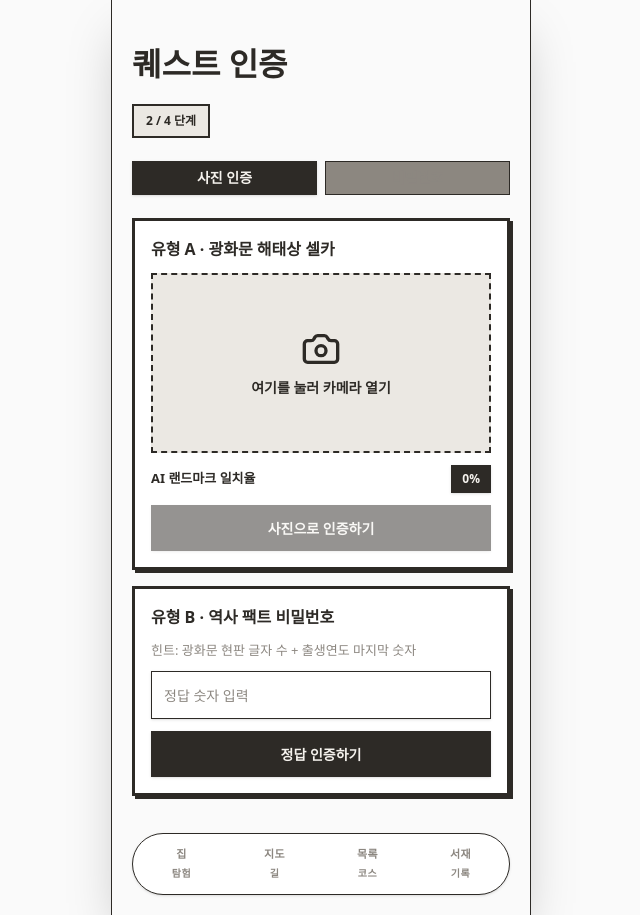
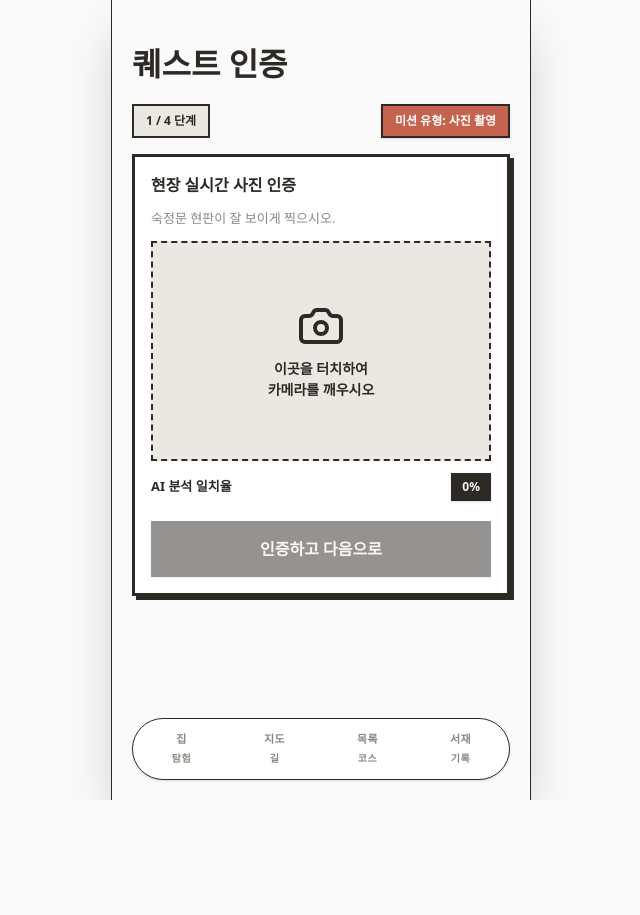
Before and after one commit to Aqudi/seoul-adventure, a Next.js app in the folder apps/web/: page /quests/verify in a window 1280 px wide. Shown: the whole page, without its empty margins (319-959 px from the left). After the commit the page ends 800 px from the top, so only its background shows below. Built offline with nearby package versions, Linux system fonts and the light colour scheme.

Commit message:
fix: correct user flow

```diff
--- a/apps/web/package.json
+++ b/apps/web/package.json
@@ -34,7 +34,8 @@
     "react": "19.2.3",
     "react-dom": "19.2.3",
     "tailwind-merge": "^3.5.0",
-    "tailwindcss-animate": "^1.0.7"
+    "tailwindcss-animate": "^1.0.7",
+    "zustand": "^5.0.11"
   },
   "devDependencies": {
     "@seoul-advanture/prettier-config": "workspace:*",
--- a/apps/web/src/app/ending/page.tsx
+++ b/apps/web/src/app/ending/page.tsx
@@ -4,15 +4,13 @@ import MobileLayout from "@/components/mobile-layout";
 import { Button } from "@/components/ui/button";
 import { Card, CardContent } from "@/components/ui/card";
 import { Badge } from "@/components/ui/badge";
+import { useQuestStore } from "@/hooks/use-quest-store";
+import { useRouter } from "next/navigation";
 
-// @seoul-advanture/schemas의 AttemptResponseSchema 기반 데이터
 const mockAttemptResult = {
   id: "att_123",
   status: "COMPLETED" as const,
-  startAt: "2024-02-28T14:00:00Z",
-  endAt: "2024-02-28T14:27:43Z",
-  clearTimeMs: 1663000, // 27분 43초
-  questStates: [], // 상세 퀘스트 상태들
+  clearTimeMs: 1663000,
   course: {
     title: "한양 도성 북문 코스",
     epilogue: "모든 단서를 모았군! 그대는 오늘부로 명예 사관이오. 다음 주, 세종대왕의 비밀 편지가 그대를 기다리오."
@@ -28,30 +26,59 @@ const formatMs = (ms: number) => {
 };
 
 export default function EndingPage() {
+  const router = useRouter();
+  const { capturedImages, resetQuest } = useQuestStore();
+  const imagesArray = Object.entries(capturedImages)
+    .sort(([a], [b]) => parseInt(a) - parseInt(b))
+    .map(([_, url]) => url);
+
+  const onNextCourse = () => {
+    resetQuest();
+    router.push("/courses");
+  };
+
   return (
     <MobileLayout>
       <div className="flex flex-1 flex-col gap-4 px-5 py-4 pb-6">
         <h1 className="text-[32px] font-extrabold text-seoul-text">임무 완수</h1>
 
-        {/* Time Result Card - Schema 데이터 기반 */}
+        {/* Progress Photos Slider */}
+        <div className="flex flex-col gap-2">
+          <span className="text-[13px] font-bold text-seoul-muted uppercase tracking-tight">나의 탐험 기록</span>
+          <div className="flex gap-3 overflow-x-auto pb-4 snap-x snap-mandatory no-scrollbar">
+            {imagesArray.length > 0 ? (
+              imagesArray.map((url, i) => (
+                <div key={i} className="min-w-[280px] h-[200px] snap-center border-[3px] border-seoul-text bg-white overflow-hidden shadow-[4px_4px_0px_0px_rgba(45,42,38,1)] relative">
+                  <img src={url} alt={`Step ${i + 1}`} className="w-full h-full object-cover" />
+                  <div className="absolute top-2 left-2">
+                    <Badge className="bg-seoul-accent text-white rounded-none border-2 border-seoul-text">
+                      Step {i + 1}
+                    </Badge>
+                  </div>
+                </div>
+              ))
+            ) : (
+              <div className="w-full h-[200px] flex items-center justify-center border-[3px] border-seoul-text border-dashed bg-[#EBE8E3] text-seoul-muted">
+                기록된 사진이 없소.
+              </div>
+            )}
+          </div>
+        </div>
+
+        {/* Result Card */}
         <Card className="border-[3px] border-seoul-text rounded-none bg-white p-4 shadow-[4px_4px_0px_0px_rgba(45,42,38,1)]">
           <CardContent className="p-0 flex flex-col gap-1.5 items-start">
-            <span className="text-[13px] font-bold text-seoul-muted uppercase tracking-tight">클리어 타임</span>
+            <span className="text-[13px] font-bold text-seoul-muted uppercase tracking-tight">최종 기록</span>
             <span className="text-[42px] font-extrabold text-seoul-text leading-tight">
               {formatMs(mockAttemptResult.clearTimeMs || 0)}
             </span>
-            <div className="flex gap-2">
-               <Badge className="bg-seoul-text text-seoul-card rounded-none px-2.5 py-1 text-[11px] font-bold">
-                 전체 14위
-               </Badge>
-               <Badge variant="outline" className="border-seoul-text rounded-none px-2.5 py-1 text-[11px] font-bold">
-                 {mockAttemptResult.status}
-               </Badge>
-            </div>
+            <Badge className="bg-seoul-text text-seoul-card rounded-none px-2.5 py-1 text-[11px] font-bold">
+              전체 14위
+            </Badge>
           </CardContent>
         </Card>
 
-        {/* Epilogue Card - Course 데이터 기반 */}
+        {/* Epilogue Card */}
         <Card className="border-[3px] border-seoul-text rounded-none bg-white p-4">
           <CardContent className="p-0 flex flex-col gap-2">
             <h3 className="text-[15px] font-bold text-seoul-text">에필로그</h3>
@@ -61,20 +88,16 @@ export default function EndingPage() {
           </CardContent>
         </Card>
 
-        {/* SNS Share */}
-        <Card className="border-[3px] border-seoul-text rounded-none bg-seoul-muted p-3.5 h-[180px] flex flex-col gap-2.5 shadow-[3px_3px_0px_0px_rgba(45,42,38,1)]">
-          <span className="text-[13px] font-bold text-seoul-muted-foreground">결과 요약 이미지 미리보기</span>
-          <div className="flex flex-1 items-center justify-center bg-white border border-dashed border-seoul-muted-foreground text-[14px] font-semibold text-seoul-muted-foreground">
-            SNS 카드 자동 생성
-          </div>
-        </Card>
-
         <div className="mt-auto flex flex-col gap-3 pt-4">
           <Button className="h-[50px] bg-seoul-text text-seoul-card rounded-none font-bold text-[15px] shadow-[3px_3px_0px_0px_rgba(196,99,78,1)]">
-            인스타그램 공유
+            기록 공유하기
           </Button>
-          <Button variant="secondary" className="h-[46px] border border-seoul-text rounded-none font-bold text-[14px] shadow-[2px_2px_0px_0px_rgba(45,42,38,1)]">
-            다음 코스 도전
+          <Button
+            variant="secondary"
+            onClick={onNextCourse}
+            className="h-[46px] border border-seoul-text rounded-none font-bold text-[14px] shadow-[2px_2px_0px_0px_rgba(45,42,38,1)]"
+          >
+            다른 코스 도전하기
           </Button>
         </div>
       </div>
--- a/apps/web/src/app/quests/page.tsx
+++ b/apps/web/src/app/quests/page.tsx
@@ -1,16 +1,51 @@
 "use client";
 
-import { useRouter } from "next/navigation";
+import { useRouter, useSearchParams } from "next/navigation";
 import MobileLayout from "@/components/mobile-layout";
 import { Button } from "@/components/ui/button";
 import { Card } from "@/components/ui/card";
 import { Badge } from "@/components/ui/badge";
+import { Suspense } from "react";
 
-export default function QuestMainPage() {
+// 단계별 시나리오 데이터
+const stepData: Record<number, any> = {
+  1: {
+    chapter: "CHAPTER 01",
+    title: "숙정문의 부름",
+    desc: "북쪽 성곽의 시작점에서 조선의 방어 체계를 확인하십시오.",
+    npc: "[안내관] 이곳은 숙정문이오. 성문의 현판 아래에서 첫 번째 단서를 찾으시오.",
+    user: "[나] 현판을 확인했어요. 이제 무엇을 하면 되죠?"
+  },
+  2: {
+    chapter: "CHAPTER 02",
+    title: "광화문 앞 숨은 암호",
+    desc: "시나리오 대화를 통해 단서를 수집하고, 현장에서 인증해 다음 스테이지를 열어보세요.",
+    npc: "[왕실 사관] 돌계단 세 번째 단 아래를 확인하시오. 암호는 문양의 순서에 있다.",
+    user: "[나] 확인했어요. 바로 현장 인증할게요."
+  },
+  3: {
+    chapter: "CHAPTER 03",
+    title: "해태의 눈빛",
+    desc: "도성을 지키는 영험한 동물의 시선을 따라가 보십시오.",
+    npc: "[왕실 사관] 해태의 눈이 향하는 곳에 서재의 열쇠가 숨겨져 있소.",
+    user: "[나] 해태상 앞에 도착했습니다. 사진을 찍어 보낼게요."
+  },
+  4: {
+    chapter: "CHAPTER 04",
+    title: "마지막 기록, 경회루",
+    desc: "사라진 의궤의 마지막 페이지가 이곳 어딘가에 남아있습니다.",
+    npc: "[영의정] 고생 많았소. 경회루의 연못에 비친 달그림자를 기록으로 남기시오.",
+    user: "[나] 모든 단서를 찾았습니다. 임무를 완수하겠습니다!"
+  }
+};
+
+function QuestMainContent() {
   const router = useRouter();
+  const searchParams = useSearchParams();
+  const step = parseInt(searchParams.get("step") || "1");
+  const currentData = stepData[step] || stepData[1];
 
   return (
-    <MobileLayout>
     <div className="flex flex-1 flex-col gap-6 px-6 py-0 pb-6 bg-[#F5F2ED]">
       {/* Header */}
       <div className="flex flex-col gap-2 pt-4">
@@ -21,16 +56,16 @@ export default function QuestMainPage() {
           조선왕실톡 시나리오 진행 중
         </p>
         <Badge className="h-[30px] w-[80px] justify-center border-2 border-seoul-text bg-seoul-accent rounded-none p-0 text-[12px] font-extrabold tracking-widest text-seoul-card">
-            2 / 4
+          {step} / 4
         </Badge>
       </div>
 
       {/* Chapter Card */}
       <Card className="flex flex-col gap-2 border-[3px] border-seoul-text bg-white p-4 rounded-none shadow-[4px_4px_0px_0px_rgba(45,42,38,1)]">
-          <span className="text-[10px] font-bold tracking-widest text-seoul-muted uppercase">CHAPTER 02</span>
-          <h2 className="text-[18px] font-extrabold text-seoul-text">광화문 앞 숨은 암호</h2>
+        <span className="text-[10px] font-bold tracking-widest text-seoul-muted uppercase">{currentData.chapter}</span>
+        <h2 className="text-[18px] font-extrabold text-seoul-text">{currentData.title}</h2>
         <p className="text-[13px] font-medium leading-[1.4] text-[#5C5852]">
-            시나리오 대화를 통해 단서를 수집하고, 현장에서 인증해 다음 스테이지를 열어보세요.
+          {currentData.desc}
         </p>
       </Card>
 
@@ -41,14 +76,14 @@ export default function QuestMainPage() {
         {/* NPC Bubble */}
         <div className="flex flex-col gap-2 border-2 border-seoul-text bg-[#EBE8E3] p-3">
            <p className="text-[13px] font-medium leading-[1.4] text-seoul-text">
-              [왕실 사관] 돌계단 세 번째 단 아래를 확인하시오. 암호는 문양의 순서에 있다.
+            {currentData.npc}
            </p>
         </div>
 
         {/* User Bubble */}
         <div className="flex flex-col gap-2 border-2 border-seoul-text bg-seoul-accent p-3 ml-4">
            <p className="text-[13px] font-medium leading-[1.4] text-seoul-card">
-              [나] 확인했어요. 바로 현장 인증할게요.
+            {currentData.user}
            </p>
         </div>
       </Card>
@@ -58,11 +93,20 @@ export default function QuestMainPage() {
         <Button variant="secondary" onClick={() => router.push("/detail")} className="flex-1 border-[3px] border-seoul-text rounded-none font-bold text-[14px] h-full shadow-[2px_2px_0px_0px_rgba(45,42,38,1)]">
           코스보기
         </Button>
-          <Button onClick={() => router.push("/quests/verify")} className="flex-1 bg-[#7A9B76] text-white border-[3px] border-seoul-text rounded-none font-bold text-[14px] h-full shadow-[2px_2px_0px_0px_rgba(45,42,38,1)]">
+        <Button onClick={() => router.push(`/quests/verify?step=${step}`)} className="flex-1 bg-[#7A9B76] text-white border-[3px] border-seoul-text rounded-none font-bold text-[14px] h-full shadow-[2px_2px_0px_0px_rgba(45,42,38,1)]">
           인증하기
         </Button>
       </div>
     </div>
+  );
+}
+
+export default function QuestMainPage() {
+  return (
+    <MobileLayout>
+      <Suspense fallback={<div>Loading...</div>}>
+        <QuestMainContent />
+      </Suspense>
     </MobileLayout>
   );
 }
--- a/apps/web/src/app/quests/verify/page.tsx
+++ b/apps/web/src/app/quests/verify/page.tsx
@@ -1,75 +1,85 @@
 "use client";
 
-import { useState } from "react";
-import { useRouter } from "next/navigation";
+import { useState, Suspense } from "react";
+import { useRouter, useSearchParams } from "next/navigation";
 import MobileLayout from "@/components/mobile-layout";
 import { Button } from "@/components/ui/button";
 import { Card, CardContent } from "@/components/ui/card";
 import { Badge } from "@/components/ui/badge";
 import { Input } from "@/components/ui/input";
-import { Tabs, TabsList, TabsTrigger } from "@/components/ui/tabs";
+import { Tabs, TabsList, TabsTrigger, TabsContent } from "@/components/ui/tabs";
 import CameraView from "@/components/camera-view";
 import { Camera as CameraIcon } from "lucide-react";
+import { useQuestStore } from "@/hooks/use-quest-store";
 
-export default function QuestVerifyPage() {
+// 스키마의 QuestType 기반으로 각 단계의 미션 타입 정의
+const stepConfigs: Record<number, { type: 'PHOTO' | 'ANSWER' | 'GPS_TIME', hint: string }> = {
+  1: { type: 'PHOTO', hint: "숙정문 현판이 잘 보이게 찍으시오." },
+  2: { type: 'ANSWER', hint: "건립 연도의 마지막 숫자 4자리를 입력하시오." },
+  3: { type: 'PHOTO', hint: "해태의 전신이 나오도록 촬영하시오." },
+  4: { type: 'ANSWER', hint: "경회루 기둥의 개수를 입력하시오." },
+};
+
+function QuestVerifyContent() {
   const router = useRouter();
+  const searchParams = useSearchParams();
+  const step = parseInt(searchParams.get("step") || "1");
+  const config = stepConfigs[step] || stepConfigs[1];
+
   const [isCameraOpen, setIsCameraOpen] = useState(false);
-  const [capturedImage, setCapturedImage] = useState<string | null>(null);
+  const { capturedImages, setCapturedImage } = useQuestStore();
+  const capturedImage = capturedImages[step] || null;
 
   const handleCapture = (blob: Blob) => {
     const imageUrl = URL.createObjectURL(blob);
-    setCapturedImage(imageUrl);
+    setCapturedImage(step, imageUrl);
     setIsCameraOpen(false);
   };
 
+  const onComplete = () => {
+    if (step < 4) {
+      router.push(`/quests?step=${step + 1}`);
+    } else {
+      router.push("/ending");
+    }
+  };
+
   return (
-    <MobileLayout>
     <div className="flex flex-1 flex-col gap-4 px-5 py-4 pb-6 relative">
       <h1 className="text-[32px] font-extrabold text-seoul-text">퀘스트 인증</h1>
 
-        <div className="flex">
+      <div className="flex items-center justify-between">
         <Badge variant="secondary" className="border-2 border-seoul-text rounded-none px-3 py-1.5 text-[12px] font-bold">
-            2 / 4 단계
+          {step} / 4 단계
+        </Badge>
+        <Badge className="bg-seoul-accent text-white rounded-none border-2 border-seoul-text px-3 py-1.5 text-[12px] font-bold">
+          미션 유형: {config.type === 'PHOTO' ? '사진 촬영' : '정답 입력'}
         </Badge>
       </div>
 
-        <Tabs defaultValue="photo" className="w-full">
-          <TabsList className="grid w-full grid-cols-2 h-12 bg-transparent gap-2 p-0">
-            <TabsTrigger value="photo" className="data-[state=active]:bg-seoul-text data-[state=active]:text-seoul-card bg-seoul-muted text-seoul-muted-foreground border-seoul-text border-[1px] rounded-none font-bold">
-              사진 인증
-            </TabsTrigger>
-            <TabsTrigger value="password" className="data-[state=active]:bg-seoul-text data-[state=active]:text-seoul-card bg-seoul-muted text-seoul-muted-foreground border-seoul-text border-[1px] rounded-none font-bold">
-              비밀번호
-            </TabsTrigger>
-          </TabsList>
-        </Tabs>
-
-        {/* Photo Card */}
-        <Card className="border-[3px] border-seoul-text rounded-none bg-white p-4 shadow-[3px_3px_0px_0px_rgba(45,42,38,1)]">
+      {/* 스키마의 type에 따라 다른 UI 노출 */}
+      {config.type === 'PHOTO' ? (
+        <Card className="border-[3px] border-seoul-text rounded-none bg-white p-4 shadow-[4px_4px_0px_0px_rgba(45,42,38,1)]">
           <CardContent className="p-0 flex flex-col gap-3">
-            <h3 className="text-[16px] font-bold text-seoul-text">유형 A · 광화문 해태상 셀카</h3>
+            <h3 className="text-[16px] font-bold text-seoul-text">현장 실시간 사진 인증</h3>
+            <p className="text-[13px] font-medium text-seoul-muted">{config.hint}</p>
 
             <div
               onClick={() => setIsCameraOpen(true)}
-              className="flex h-[180px] items-center justify-center bg-[#EBE8E3] border-2 border-seoul-text border-dashed cursor-pointer overflow-hidden group relative"
+              className="flex h-[220px] items-center justify-center bg-[#EBE8E3] border-2 border-seoul-text border-dashed cursor-pointer overflow-hidden group relative"
             >
               {capturedImage ? (
                 <img src={capturedImage} alt="Captured" className="w-full h-full object-cover" />
               ) : (
-                <div className="flex flex-col items-center gap-2 text-seoul-muted-foreground group-hover:text-seoul-text">
-                  <CameraIcon className="h-10 w-10" />
-                  <span className="font-semibold text-[14px]">여기를 눌러 카메라 열기</span>
-                </div>
-              )}
-              {capturedImage && (
-                <div className="absolute inset-0 bg-black/40 opacity-0 group-hover:opacity-100 flex items-center justify-center transition-opacity">
-                  <span className="text-white font-bold">다시 찍기</span>
+                <div className="flex flex-col items-center gap-2 text-seoul-muted-foreground group-hover:text-seoul-text text-center p-4">
+                  <CameraIcon className="h-12 w-12" />
+                  <span className="font-semibold text-[14px]">이곳을 터치하여<br/>카메라를 깨우시오</span>
                 </div>
               )}
             </div>
 
             <div className="flex items-center justify-between">
-              <span className="text-[13px] font-semibold text-seoul-text">AI 랜드마크 일치율</span>
+              <span className="text-[13px] font-semibold text-seoul-text">AI 분석 일치율</span>
               <Badge className="bg-seoul-text text-seoul-card rounded-none px-2.5 py-1 text-[12px] font-bold">
                 {capturedImage ? "92% 일치" : "0%"}
               </Badge>
@@ -77,34 +87,35 @@ export default function QuestVerifyPage() {
 
             <Button
               disabled={!capturedImage}
-              onClick={() => router.push("/ending")}
-              className="h-[46px] bg-seoul-text text-seoul-card rounded-none font-bold text-[14px] w-full"
+              onClick={onComplete}
+              className="h-[56px] bg-seoul-text text-seoul-card rounded-none font-bold text-[16px] w-full mt-2"
             >
-              사진으로 인증하기
+              {step === 4 ? "최종 임무 완수" : "인증하고 다음으로"}
             </Button>
           </CardContent>
         </Card>
-
-        {/* Password Card (Keep as is) */}
-        <Card className="border-[3px] border-seoul-text rounded-none bg-white p-4 shadow-[3px_3px_0px_0px_rgba(45,42,38,1)]">
-          <CardContent className="p-0 flex flex-col gap-3">
-            <h3 className="text-[16px] font-bold text-seoul-text">유형 B · 역사 팩트 비밀번호</h3>
-            <p className="text-[13px] font-medium leading-[1.4] text-seoul-muted">
-              힌트: 광화문 현판 글자 수 + 출생연도 마지막 숫자
+      ) : (
+        <Card className="border-[3px] border-seoul-text rounded-none bg-white p-4 shadow-[4px_4px_0px_0px_rgba(45,42,38,1)]">
+          <CardContent className="p-0 flex flex-col gap-4">
+            <h3 className="text-[16px] font-bold text-seoul-text">역사 지식 암호 입력</h3>
+            <div className="bg-[#EBE8E3] p-4 border-2 border-seoul-text">
+               <p className="text-[14px] font-medium leading-[1.6] text-seoul-text italic">
+                "{config.hint}"
                </p>
+            </div>
             <Input
-              placeholder="정답 숫자 입력"
-              className="h-12 border border-seoul-text rounded-none bg-white px-3 text-[14px] font-medium focus-visible:ring-0"
+              placeholder="정답을 입력하시오"
+              className="h-14 border-2 border-seoul-text rounded-none bg-white px-4 text-[16px] font-bold focus-visible:ring-0"
             />
             <Button
-              onClick={() => router.push("/ending")}
-              className="h-[46px] bg-seoul-text text-seoul-card rounded-none font-bold text-[14px] w-full"
+              onClick={onComplete}
+              className="h-[56px] bg-seoul-text text-seoul-card rounded-none font-bold text-[16px] w-full"
             >
-              정답 인증하기
+              {step === 4 ? "최종 임무 완수" : "암호 확인 및 다음으로"}
             </Button>
           </CardContent>
         </Card>
-      </div>
+      )}
 
       {/* Fullscreen Camera Modal */}
       {isCameraOpen && (
@@ -113,6 +124,16 @@ export default function QuestVerifyPage() {
           onClose={() => setIsCameraOpen(false)}
         />
       )}
+    </div>
+  );
+}
+
+export default function QuestVerifyPage() {
+  return (
+    <MobileLayout>
+      <Suspense fallback={<div>Loading...</div>}>
+        <QuestVerifyContent />
+      </Suspense>
     </MobileLayout>
   );
 }
--- /dev/null
+++ b/apps/web/src/hooks/use-quest-store.ts
@@ -0,0 +1,26 @@
+"use client";
+
+import { create } from 'zustand';
+import { persist } from 'zustand/middleware';
+
+interface QuestState {
+  capturedImages: Record<number, string>; // { step: imageUrl }
+  setCapturedImage: (step: number, imageUrl: string) => void;
+  resetQuest: () => void;
+}
+
+export const useQuestStore = create<QuestState>()(
+  persist(
+    (set) => ({
+      capturedImages: {},
+      setCapturedImage: (step, imageUrl) =>
+        set((state) => ({
+          capturedImages: { ...state.capturedImages, [step]: imageUrl }
+        })),
+      resetQuest: () => set({ capturedImages: {} }),
+    }),
+    {
+      name: 'quest-storage',
+    }
+  )
+);
```
Also changed, not shown: apps/web/src/app/courses/page.tsx (+12 -7 lines), 1 other file (tests, documents, lock files or other folders). Lines whose indentation alone changed are shown as unchanged.
